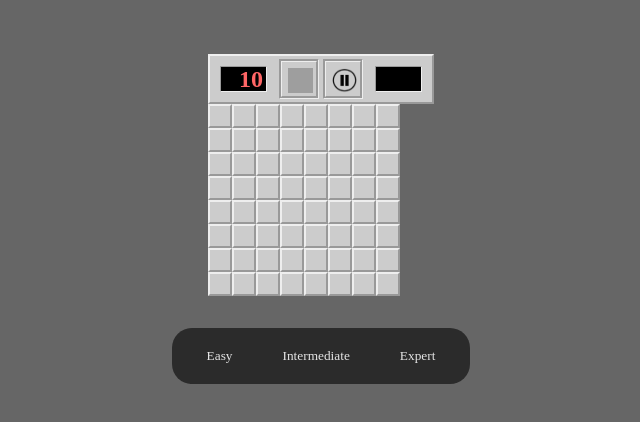
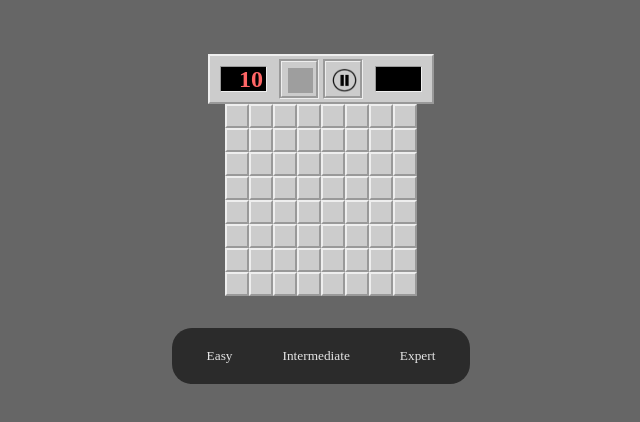
Before and after one commit to cristinaco32/Minesweeper-vite, a React (Vite) app: page / in a window 1280 px wide. Shown: the top 422 px of the page, without its empty margins (319-959 px from the left). Built offline with nearby package versions, Linux system fonts and the light colour scheme; grey boxes are pictures that could not be loaded; the HTML template or start-up script is replaced by a standard one.

Commit message:
css centrat board

```diff
--- a/src/style/Game.css
+++ b/src/style/Game.css
@@ -31,6 +31,10 @@ tr {
     display: table-row;
 }
 
+tbody tr {
+    align-self: center;
+}
+
 td {
     display: table-cell;
 }
```
